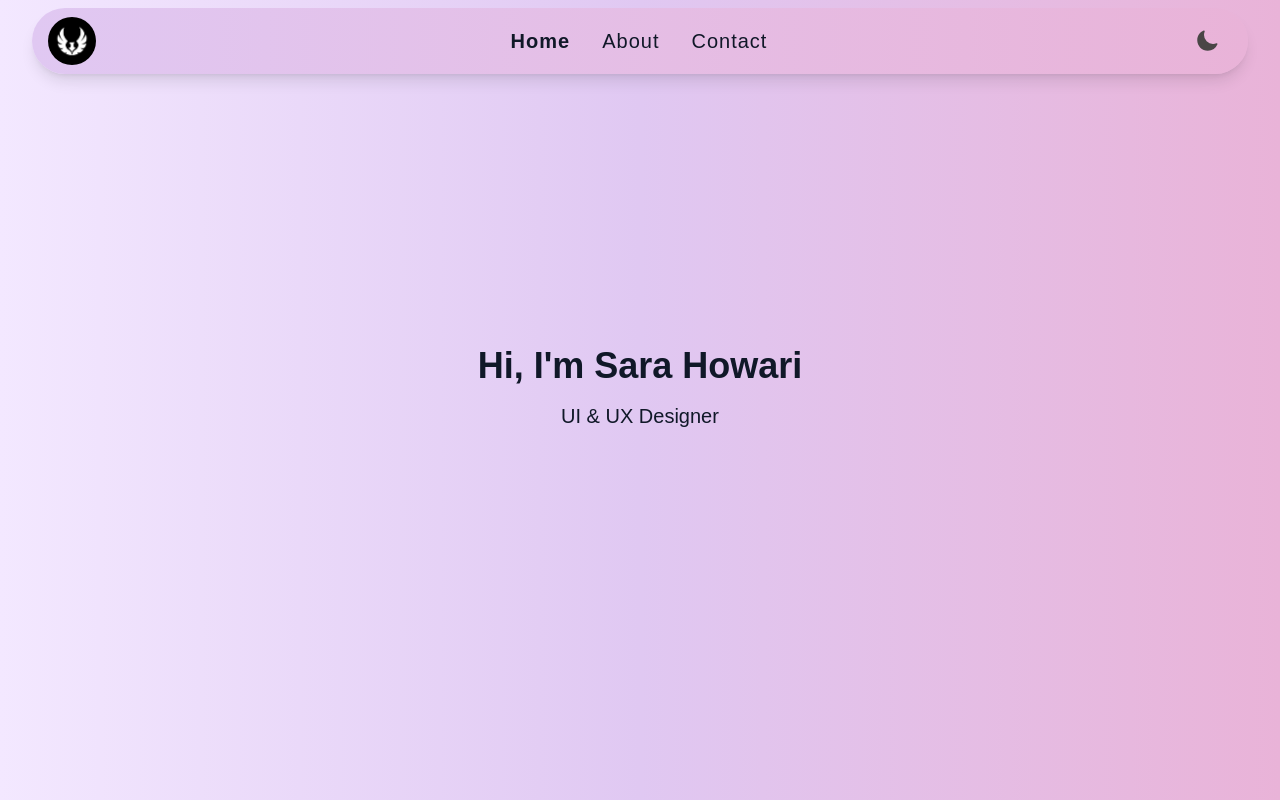
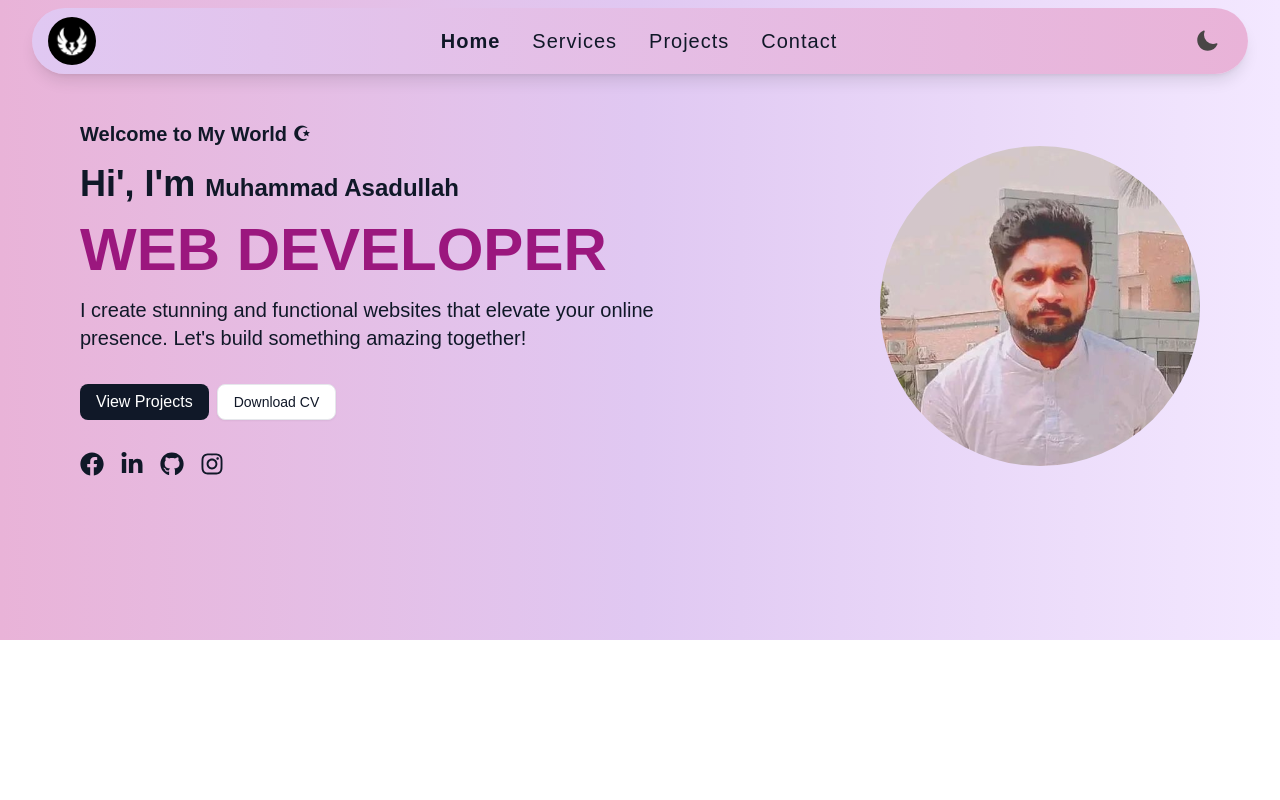
Before and after one commit to Asadullah325/Porfolio, a React (Vite) app in the folder frontend/: page / in a window 1280 px wide. Built offline with nearby package versions, Linux system fonts and the light colour scheme; a web font is replaced by a local one.

Commit message:
Hero Section Complete

```diff
--- /dev/null
+++ b/frontend/src/Sections/HeroSection.jsx
@@ -0,0 +1,47 @@
+import React from 'react'
+import HeroImage from '@/assets/Hero.jpg'
+import { Link } from 'react-router-dom'
+import { Button } from '@/components/ui/button'
+import { FaFacebook, FaGithub, FaInstagram, FaLinkedinIn } from "react-icons/fa";
+
+
+
+const HeroSection = () => {
+    return (
+        <>
+            <div className="min-h-[80vh]
+        bg-gradient-to-r from-[#e9b3d8] via-[#e0c8f2] to-[#f3e8ff]
+        dark:from-[#9B177E] dark:via-[#4a0040] dark:to-[#0a001f]
+        bg-300 animate-gradient-x text-gray-900 dark:text-white ">
+                <div className="container mx-auto flex flex-col space-y-4 items-center md:flex-row justify-between h-full pt-30 pb-10 px-10 lg:px-20">
+                    <div className="flex flex-col md:w-2/3 items-center space-y-4 md:items-start">
+                        <h1 className="text-xl font-bold mb-4 text-center md:text-left">Welcome to My World ☪ </h1>
+                        <h1 className="text-4xl font-bold mb-4 text-center md:text-left">Hi', I'm <span className="text-primary text-2xl">Muhammad Asadullah</span></h1>
+                        <h1 className="text-6xl font-bold mb-4 text-center md:text-left text-[#9B177E] dark:text-[#0a001f]">WEB DEVELOPER</h1>
+                        <p className="md:w-[80%] text-xl text-center md:text-left">
+                            I create stunning and functional websites that elevate your online presence.
+                            Let's build something amazing together!
+                        </p>
+                        <div className="flex space-x-2 mt-4">
+                            <Link to="/projects" className="bg-primary text-white py-1 px-4 flex items-center rounded-md dark:text-black">View Projects</Link>
+                            <Button className="" variant="outline">
+                                Download CV
+                            </Button>
+                        </div>
+                        <div className="flex space-x-4 mt-4 text-2xl">
+                            <FaFacebook />
+                            <FaLinkedinIn />
+                            <FaGithub />
+                            <FaInstagram />
+                        </div>
+                    </div>
+                    <div className="flex items-center justify-center">
+                        <img src={HeroImage} alt="Hero" className="w-80 h-80 rounded-full object-cover animate-pulse" />
+                    </div>
+                </div>
+            </div>
+        </>
+    )
+}
+
+export default HeroSection
--- a/frontend/src/components/custom/Loading.jsx
+++ b/frontend/src/components/custom/Loading.jsx
@@ -1,26 +1,36 @@
-import React from 'react'
-import '@/css/Loading.css'; // Assuming you have a CSS file for loading styles
+import React from 'react';
+import '@/css/Loading.css'; // Make sure this path is correct
 
 const Loading = () => {
     return (
-        <>
-            <div class="loading flex items-center justify-center h-screen bg-gradient-to-r from-[#e0c8f2] to-[#e9b3d8]
-        dark:from-[#4a0040] dark:to-[#9B177E]">
-                <svg viewBox="0 0 187.3 93.7" height="200px" width="300px" class="svgbox">
-                    <defs>
-                        <linearGradient y2="0%" x2="100%" y1="0%" x1="0%" id="gradient">
-                            <stop stop-color="pink" offset="0%"></stop>
+        <div
+            className="loading flex items-center justify-center h-screen bg-gradient-to-r from-[#e0c8f2] to-[#e9b3d8] dark:from-[#4a0040] dark:to-[#9B177E]"
+            role="status"
+            aria-label="Loading animation"
+        >
+            <svg
+                viewBox="0 0 187.3 93.7"
+                height="200px"
+                width="300px"
+                className="svgbox"
+            >
+                <defs>
+                    <linearGradient id="gradient" x1="0%" y1="0%" x2="100%" y2="0%">
+                        <stop stopColor="pink" offset="0%" />
+                        <stop stopColor="blue" offset="100%" />
+                    </linearGradient>
+                </defs>
 
-                            <stop stop-color="blue" offset="100%"></stop>
-                        </linearGradient>
-                    </defs>
+                <path
+                    stroke="url(#gradient)"
+                    fill="none"
+                    strokeWidth="8"
+                    d="M93.9,46.4c9.3,9.5,13.8,17.9,23.5,17.9s17.5-7.8,17.5-17.5s-7.8-17.6-17.5-17.5
+                    c-9.7,0.1-13.3,7.2-22.1,17.1c-8.9,8.8-15.7,17.9-25.4,17.9s-17.5-7.8-17.5-17.5s7.8-17.5,17.5-17.5S86.2,38.6,93.9,46.4z"
+                />
+            </svg>
+        </div>
+    );
+};
 
-                    <path stroke="url(#gradient)" d="M93.9,46.4c9.3,9.5,13.8,17.9,23.5,17.9s17.5-7.8,17.5-17.5s-7.8-17.6-17.5-17.5c-9.7,0.1-13.3,7.2-22.1,17.1c-8.9,8.8-15.7,17.9-25.4,17.9s-17.5-7.8-17.5-17.5s7.8-17.5,17.5-17.5S86.2,38.6,93.9,46.4z"></path>
-                </svg>
-
-            </div>
-        </>
-    )
-}
-
-export default Loading
+export default Loading;
--- a/frontend/src/components/custom/NavItems.jsx
+++ b/frontend/src/components/custom/NavItems.jsx
@@ -14,15 +14,23 @@ const NavItems = () => {
                     Home
                 </NavLink>
                 <NavLink
-                    to="/about"
+                    to="/services"
                     className={({ isActive }) =>
                         `text-gray-900 dark:text-white text-xl tracking-wider hover:text-gray-700 dark:hover:text-gray-400
                 ${isActive ? 'font-bold' : ''}`
                     }>
-                    About
+                    Services
                 </NavLink>
                 <NavLink
 
+                    to="/projects"
+                    className={({ isActive }) =>
+                        `text-gray-900 dark:text-white text-xl tracking-wider hover:text-gray-700 dark:hover:text-gray-400
+                ${isActive ? 'font-bold' : ''}`
+                    }>
+                    Projects
+                </NavLink>
+                <NavLink
                     to="/contact"
                     className={({ isActive }) =>
                         `text-gray-900 dark:text-white text-xl tracking-wider hover:text-gray-700 dark:hover:text-gray-400
--- a/frontend/src/components/custom/Navbar.jsx
+++ b/frontend/src/components/custom/Navbar.jsx
@@ -7,7 +7,7 @@ const Navbar = () => {
 
     return (
         <>
-            <div className="absolute top-2 left-0 right-0 w-[95%] mx-auto flex items-center justify-between p-2 px-4 bg-gradient-to-r from-[#e0c8f2] to-[#e9b3d8]
+            <div className="fixed top-2 left-0 right-0 z-50 w-[95%] mx-auto flex items-center justify-between p-2 px-4 bg-gradient-to-r from-[#e0c8f2] to-[#e9b3d8]
         dark:from-[#4a0040] dark:to-[#9B177E]
         bg-300 animate-gradient-x text-gray-900 dark:text-white rounded-full shadow-lg">
                 <Logo />
--- a/frontend/src/components/ui/button.jsx
+++ b/frontend/src/components/ui/button.jsx
@@ -5,7 +5,7 @@ import { cva } from "class-variance-authority";
 import { cn } from "@/lib/utils"
 
 const buttonVariants = cva(
-  "inline-flex items-center justify-center gap-2 whitespace-nowrap rounded-md text-sm font-medium transition-all disabled:pointer-events-none disabled:opacity-50 [&_svg]:pointer-events-none [&_svg:not([class*='size-'])]:size-4 shrink-0 [&_svg]:shrink-0 outline-none focus-visible:border-ring focus-visible:ring-ring/50 focus-visible:ring-[3px] aria-invalid:ring-destructive/20 dark:aria-invalid:ring-destructive/40 aria-invalid:border-destructive",
+  "inline-flex items-center cursor-pointer justify-center gap-2 whitespace-nowrap rounded-md text-sm font-medium transition-all disabled:pointer-events-none disabled:opacity-50 [&_svg]:pointer-events-none [&_svg:not([class*='size-'])]:size-4 shrink-0 [&_svg]:shrink-0 outline-none focus-visible:border-ring focus-visible:ring-ring/50 focus-visible:ring-[3px] aria-invalid:ring-destructive/20 dark:aria-invalid:ring-destructive/40 aria-invalid:border-destructive",
   {
     variants: {
       variant: {
--- a/frontend/src/pages/Home.jsx
+++ b/frontend/src/pages/Home.jsx
@@ -1,21 +1,13 @@
+import HeroSection from "@/Sections/HeroSection";
 import React from "react";
 
 
 const Home = () => {
 
     return (
-        <div
-            className="min-h-screen
-        bg-gradient-to-r from-[#f3e8ff] via-[#e0c8f2] to-[#e9b3d8]
-        dark:from-[#0a001f] dark:via-[#4a0040] dark:to-[#9B177E]
-        bg-300 animate-gradient-x text-gray-900 dark:text-white
-        flex items-center justify-center"
-        >
-            <div className="text-center">
-                <h1 className="text-4xl font-bold mb-4">Hi, I'm Sara Howari</h1>
-                <p className="text-xl mb-6">UI & UX Designer</p>
-            </div>
-        </div>
+        <>
+            <HeroSection />
+        </>
     );
 };
 
--- /dev/null
+++ b/package.json
@@ -0,0 +1,5 @@
+{
+  "dependencies": {
+    "react-icons": "^5.5.0"
+  }
+}
```
Also changed, not shown: frontend/src/components/custom/ThemeSwither.jsx (+20 -37 lines), frontend/src/assets/Hero.jpg (added), 1 other file (tests, documents, lock files or other folders).
